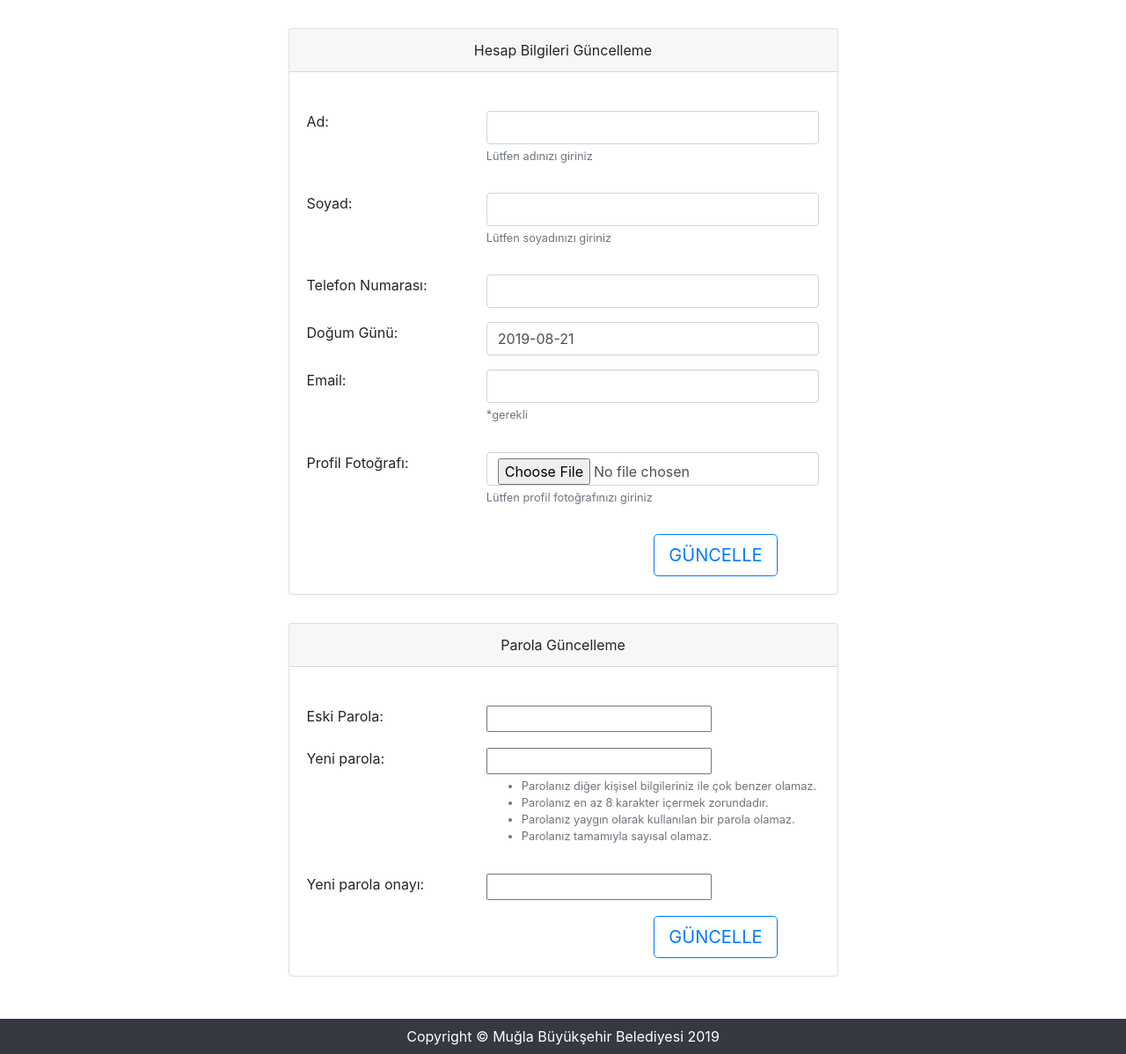
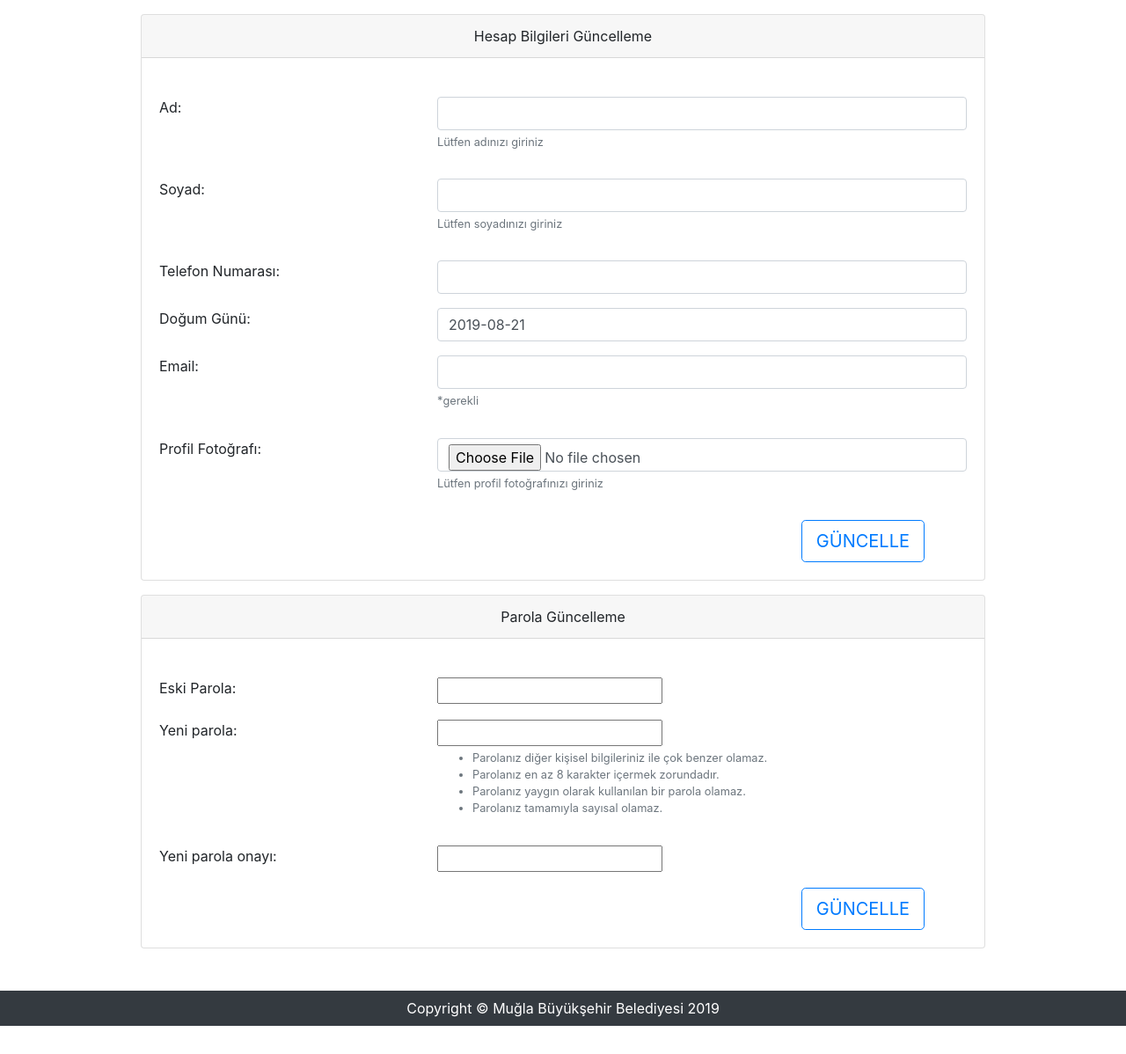
Before and after one commit to safakoks/muglabirfikrimvar, a Django app: page /hesapayarlari/ in a window 1280 px wide. Shown: the part 56-1254 px from the top of the page at 88% size. After the commit the page ends 1222 px from the top, so only its background shows below. Run offline with Django 3.2, Linux system fonts and the light colour scheme; the visitor is signed in with stand-in values (Sample User, id 1); some libraries are stand-ins or nearby versions.

Commit message:
editprofile updated

```diff
--- a/templates/fikir/profilesettings.html
+++ b/templates/fikir/profilesettings.html
@@ -4,13 +4,12 @@
 {% block main %}
 
 {% block profileudate %}
-<div class="container-fluid mt-3 w-100">
 {% include "partial/profilesetting/editprofile.html" with form=form form_title='Hesap Bilgileri Güncelleme' form_action=form_profile_action   %}
-</div>
+
 {% endblock %}
 {% block passwordupdate %}
-<div class="container-fluid mt-3 w-100">
+
  {% include "partial/profilesetting/editprofile.html" with form=form_password form_title='Parola Güncelleme' form_action=form_password_action  %}
-</div>
+
 {% endblock %}
 {% endblock %}
--- a/templates/partial/profilesetting/changePassword.html
+++ b/templates/partial/profilesetting/changePassword.html
@@ -1,6 +1,6 @@
 
 <div class="row">
-    <div class="mx-auto mt-3 w-75">
+    <div class="mx-auto mt-3 w-100">
       <div class=" card card-signin">
           <div class="card-header w-100 text-center">
               Parola Güncelle
--- a/templates/partial/profilesetting/editprofile.html
+++ b/templates/partial/profilesetting/editprofile.html
@@ -1,6 +1,6 @@
 
 <div class="row">
-    <div class="mx-auto mt-3 w-50">
+    <div class="mx-auto mt-3 w-75">
       <div class=" card card-signin">
           <div class="card-header w-100 text-center">
               {{form_title}}
```
